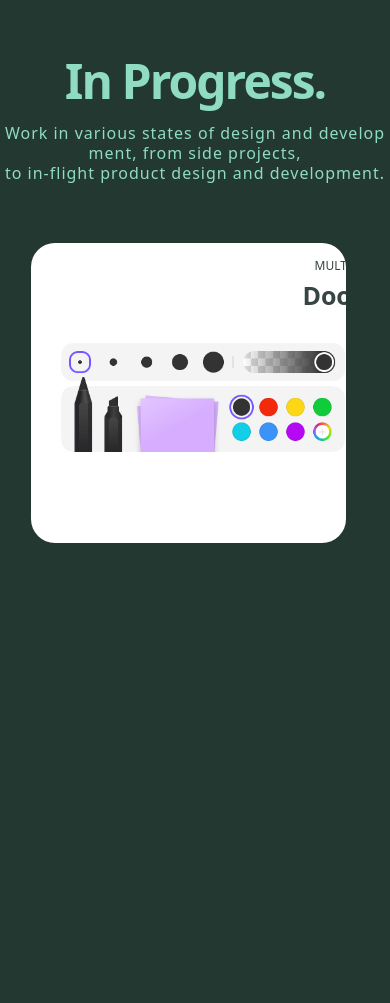
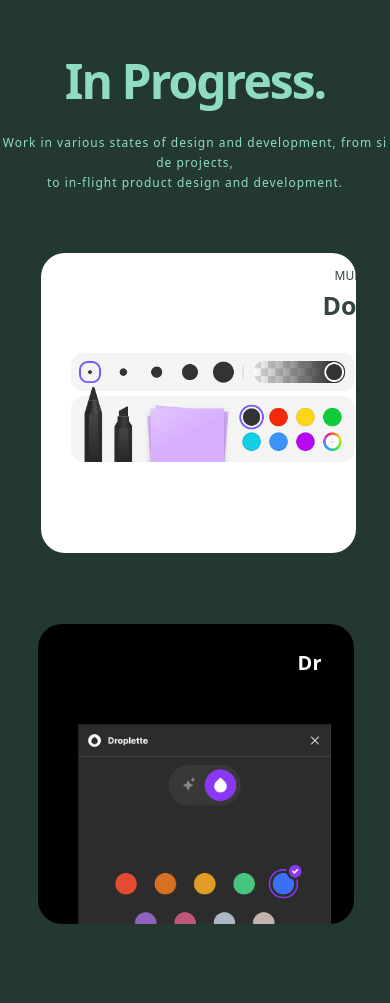
Before and after one commit to Chainz-coder/Projet-design-site-web, a plain HTML site: page index.html in a window 390 px wide. Shown: the part 1800-2803 px from the top of the page. Before the commit the page ends 2443 px from the top, so only its background shows below. Drawn offline with Linux system fonts and the light colour scheme.

Commit message:
Up to date web site 2

```diff
--- a/index.html
+++ b/index.html
@@ -153,6 +153,24 @@
       </div>
  </section>
 
+ <section class="flottant5 div">
+      <div class="container5">
+         <div class="div6">
+             <a class="link6" href="https://www.seanhalpin.xyz/work/ai">
+                  <div class="image5">
+                  </div>
+                  <img src="image6.png" alt="ai pic" class="cadre_image5">
+                  <div class="ai6">
+                        <div class="card_text5">
+                            <span class="spant5">FIGMA</span>
+                            <h2 class="text5">Droplette</h2>
+                        </div>
+                 </div>
+             </a>
+         </div>
+      </div>
+     </section>
+
 
 
 
--- a/style.css
+++ b/style.css
@@ -828,7 +828,7 @@ span, .t-holder1 {
 
 @media (max-width: 720px)  and (max-width: 1024px) {
     .subtitle1, .bas-holder1{
-        font-size: 1rem;
+        font-size: 12px;
         top: 1200px;
         letter-spacing: 1px;
         line-height: 20px;
@@ -836,6 +836,7 @@ span, .t-holder1 {
     }
 }
 
+/*cadre5*/
 .container3{
     display: grid;
     max-width: 1600px;
@@ -932,7 +933,7 @@ span, .t-holder1 {
         border-radius: 1.5rem;
         margin-bottom: 50px;
         top: -50px;
-        left: 20px;
+        left: 30px;
         flex-direction: row;
     }
 
@@ -956,6 +957,130 @@ span, .t-holder1 {
 
     .spant4{
         left: 230px;
+    }
+}
+
+/*cadre6*/
+.container5{
+    display: grid;
+    max-width: 1600px;
+    margin: 0 auto;
+    width: 100%;
+    grid-template-columns: repeat(25, 1fr);
+    grid-row-gap: 4rem;
+}
+
+.div6{
+    display: contents;
+    background: #d094e5;
+    color: #364442;
+    grid-column-start: 1;
+    grid-column-end: 10;
+}
+
+.link6{  /*deplacement carte */
+    top: -1140px;
+    right: -980px;
+    background: black;
+    color: #364442;
+    grid-column-start: 1;
+    grid-column-end: 10;
+    width: 30%;
+    height: 800px;
+    color: #364442;
+    /* background: #d094e5; */
+    border-radius: 5.5rem;
+    max-height: 30rem;
+    margin: 3%;
+    position: relative;
+    grid-column-start: 1;
+    grid-column-end: 26;
+    cursor: pointer;
+    transition: all .5s var(--transition-bounce);
+    display: flex;
+    flex-direction: column;
+    text-decoration: none;
+    overflow: hidden;
+}
+
+.image5{
+    position: absolute;
+    left: 0;
+    top: 0;
+    bottom: 0;
+    right: 0;
+    pointer-events: none;
+    display: none;
+}
+
+.cadre_image5:hover{
+    transform: translateY(15px);
+}
+
+.cadre_image5{
+    position: absolute;
+    max-width: 70%;
+    top: 150px;
+    left: 60px;
+    z-index: 1000;
+    display: block;
+    transition: 0.5s;
+}
+
+.ai6{
+    width: 100%;
+    height: 100%;
+    position: relative;
+    overflow: hidden;
+    border-radius: 1.5rem;
+    padding: 1.5rem;
+    display: flex;
+    flex-direction: column;
+}
+
+.card_text5{
+    text-align: right;
+    display: flex;
+    flex-direction: column;
+    z-index: 100;
+    margin-right: 30px;
+    margin-top: 30px;
+    color: white;
+}
+
+@media (max-width: 720px)  and (max-width: 1280px) {
+    .container5, .div6, .link6, .flottant5 div{
+        width: 90%;
+        border-right: none;
+        border-left: none;
+        height: 300px;
+        text-align: right;
+        border-radius: 1.5rem;
+        margin-bottom: 50px;
+        top: -40px;
+        left: 8px;
+        flex-direction: row;
+    }
+
+    .cadre_image5{
+        max-width: 80%;
+        top: 100px;
+        left: 40px;
+    }
+
+    .card_text5{
+        font-size: 0.75rem;
+        margin-right: -20px;
+        margin-top: 20px;
+    }
+
+    .text5{
+        font-size: 20px;
+        margin: 10px 180px;
+    }
+
+    .spant5{
+        left: 250px;
     }
 }
 
```
